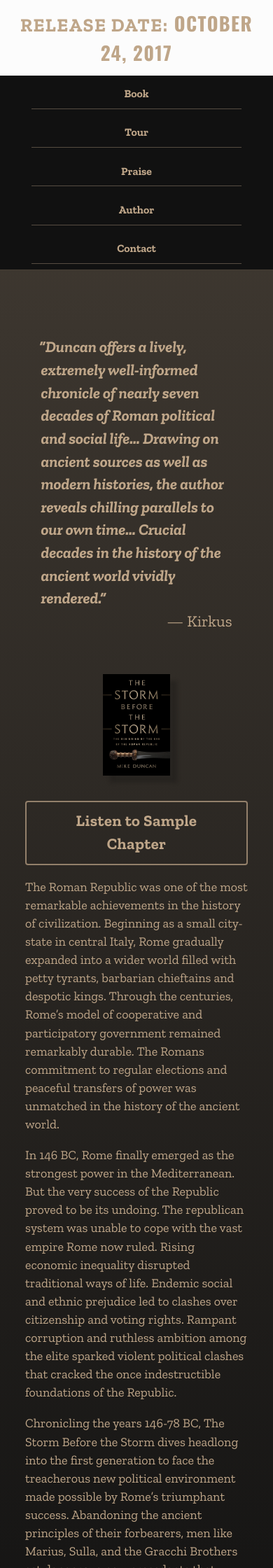
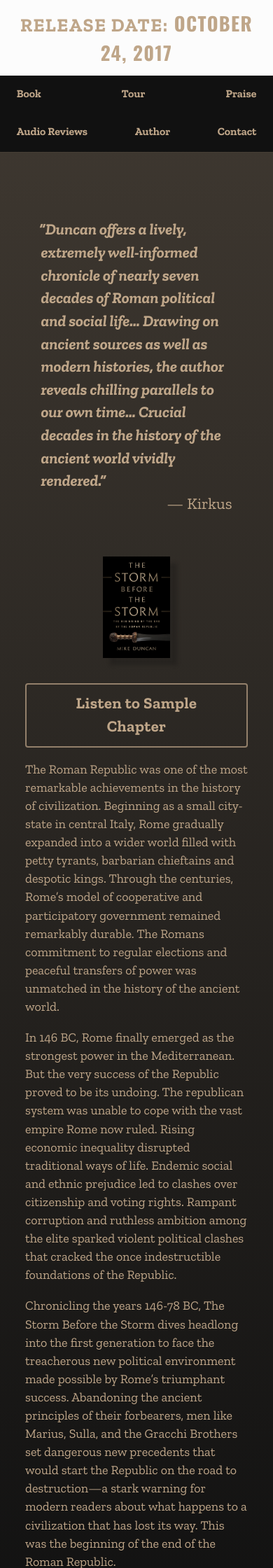
Before and after one commit to Brandi-Duncan/thestormbeforethestorm.com, a Jekyll site: the page built from index.html, in a window 390 px wide. Shown: the top 2240 px of the page at 70% size. Built offline with Jekyll 4.4.1, drawn with Linux system fonts in a browser that asks for light colours.

Commit message:
adds Audio Interview information

```diff
--- a/_includes/header.html
+++ b/_includes/header.html
@@ -4,6 +4,11 @@
             <a href="/">Book</a>
             <a href="/tour">Tour</a>
             <a href="/praise">Praise</a>
+            <a href="/audio-interviews">Audio Reviews</a>
+<!--
+            <a href="/book-reviews">Book Reviews</a>
+            <a href="/articles">Articles</a>
+-->
             <a href="/author">Author</a>
             <a href="/contact">Contact</a>
         </nav>
--- /dev/null
+++ b/lib/css/_audio-interviews.scss
@@ -0,0 +1,26 @@
+.audio-interviews {
+  padding: 2rem 2rem;
+  text-align: center;
+}
+
+
+.w-100 {
+    width: 100%;
+}
+
+.podcasts {
+    display: flex;
+    flex-direction: row;
+    flex-wrap: wrap;
+    justify-content: center;
+    padding: 0 1em 1em 1em;
+
+    > a {
+        padding: 1em;
+        max-width: 175px;
+
+        > img {
+            border: solid 1px rgba($color-gold, 0.3);
+        }
+    }
+}
--- a/lib/css/_header.scss
+++ b/lib/css/_header.scss
@@ -1,11 +1,8 @@
 .header {
-//  background-color: $color-white;
-//  background-image: url("/lib/images/tile-texture.jpg");
   border-bottom: solid 1px rgba($color-gold, 0.3);
-//  border-top: solid 1px $color-gold;
   display: flex;
   justify-content: center;
-  align-items: center;
+//  align-items: center;
   flex-wrap: wrap;
   font-weight: 700;
   position: relative;
@@ -13,8 +10,7 @@
 }
 
 .header a {
-//  margin-bottom: 0.25em;
-//  margin-top: 0.25em;
+
     margin: .5em;
     padding: 0 2em;
   text-decoration: none;
@@ -36,25 +32,11 @@
   color: $color-gold;
   display: flex;
   flex-wrap: wrap;
+    justify-content: center;
   font-size: 0.875rem;
-    padding-right: 2.5rem;
-    padding-left: 2.5rem;
+//    padding-right: 1.5rem;
+//    padding-left: 1.5rem;
 }
-
-//.header__nav > ul {
-//    display: inline-block;
-//}
-//
-//.header__nav > ul > li {
-//    display: inline-block;
-//    margin: 0 20px;
-//    width: 100px;
-//    position: relative;
-//}
-
-//.header__nav > a:not(:last-child) {
-//  padding-right: 2.5em;
-//}
 
 .logo {
     max-width: 5em;
@@ -69,12 +51,13 @@
     display: inline-block;
   }
   .header__nav {
-    flex-direction: column;
+    flex-direction: row;
+    justify-content: space-between;
   }
   .header__nav > a,
   .header__nav > a:not(:last-child) {
-    border-bottom: solid 1px rgba($color-gold, 0.4);
+//    border-bottom: solid 1px rgba($color-gold, 0.4);
     margin: .5em 0;
-    padding: 0.5em 0;
+    padding: 0.5em 1.5em;
   }
 }
--- a/lib/css/main.scss
+++ b/lib/css/main.scss
@@ -14,3 +14,4 @@
 @import "header";
 @import "contact";
 @import "praise";
+@import "audio-interviews";
```
Also changed, not shown: audio-interviews.html (added, +16 -0 lines), lib/images/Logo-Art-of-Manliness_200X200.jpg (added), lib/images/Logo-History-Fangirl.jpg (added), lib/images/Logo-History-Fangirl_200x200.jpg (added), lib/images/Logo-History-on-Fire.png (added), lib/images/Logo-History-on-Fire_200x200.jpg (added), lib/images/Logo-Jonah-Keri.jpg (added), lib/images/Logo-Jonah-Keri_200x200.jpg (added), lib/images/Logo-Tides-of-History.jpeg (added), lib/images/Logo-Tides-of-History_200X200.jpg (added).
